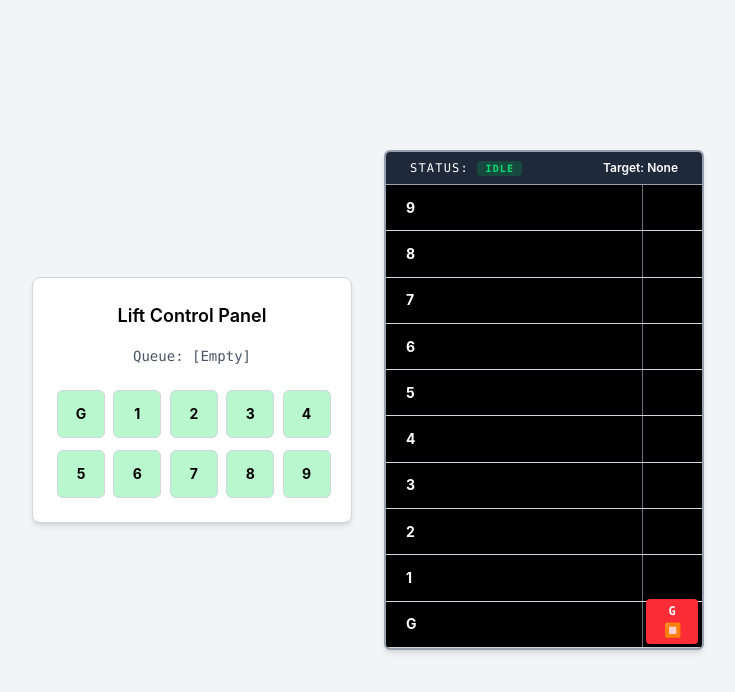
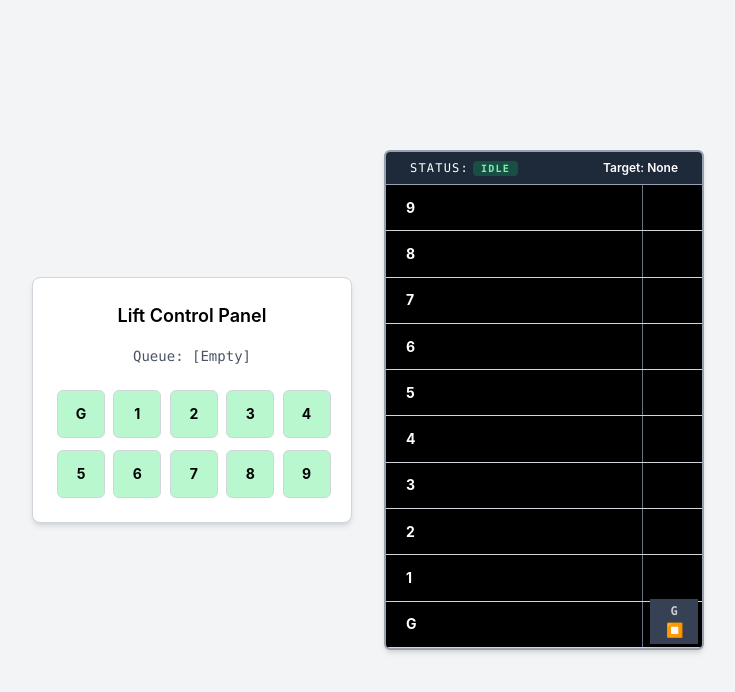
Before and after one commit to mqkhan125/react-elevator-system, a React (Vite) app: page / in a window 1280 px wide. Shown: the top 692 px of the page, without its empty margins (272-1007 px from the left). Built offline with nearby package versions, Linux system fonts and the light colour scheme.

Commit message:
feat: improve lift timing and door behavior
- added micro delay before stop to prevent UI glitch
- implemented controlled door open/close sequence

```diff
--- a/src/Componets/Lift.jsx
+++ b/src/Componets/Lift.jsx
@@ -4,6 +4,8 @@ const Lift = ({ queue, setQueue }) => {
   const [currentFloor, setCurrentFloor] = useState(0);
   const [liftStatus, setLiftStatus] = useState("IDLE");
   const [isMoving, setIsMoving] = useState(false);
+  const [direction, setDirection] = useState(null);
+  const [doorOpen, setDoorOpen] = useState(false);
 
   const intervalRef = useRef(null);
 
@@ -26,6 +28,8 @@ const Lift = ({ queue, setQueue }) => {
   const moveToFloor = (targetFloor) => {
     setIsMoving(true);
     setLiftStatus("MOVING");
+    setDirection(targetFloor > currentFloor ? "UP" : "DOWN");
+    setDoorOpen(false);
 
     if (intervalRef.current) clearInterval(intervalRef.current);
 
@@ -37,7 +41,10 @@ const Lift = ({ queue, setQueue }) => {
         if (next === targetFloor) {
           clearInterval(intervalRef.current);
           intervalRef.current = null;
-          stopAtFloor();
+
+          setTimeout(() => {
+            stopAtFloor();
+          }, 200);
         }
 
         return next;
@@ -48,6 +55,17 @@ const Lift = ({ queue, setQueue }) => {
   const stopAtFloor = () => {
     setLiftStatus("STOP");
 
+
+    setTimeout(() => {
+      setDoorOpen(true);
+    }, 300);
+
+
+    setTimeout(() => {
+      setDoorOpen(false);
+    }, 2500);
+
+
     setTimeout(() => {
       setQueue((prev) => prev.slice(1));
       setIsMoving(false);
@@ -55,34 +73,34 @@ const Lift = ({ queue, setQueue }) => {
     }, 3000);
   };
 
-
   const liftPosition = (9 - currentFloor) * FLOOR_HEIGHT;
 
   return (
     <div className="relative w-80 h-[500px] bg-gray-100 border-2 border-gray-400 rounded-md overflow-hidden flex flex-col shadow-md">
-
-      <div className="bg-gray-800 p-2 text-center border-b border-gray-400 flex justify-between items-center px-6 text-white">
+      {/* HEADER */}
+      <div className="bg-gray-800 p-2 border-b border-gray-400 flex justify-between items-center px-6 text-white">
         <span className="text-xs font-mono uppercase tracking-widest">
-          Status:{" "}
+          Status:
           <span
-            className={`font-bold px-2 py-0.5 rounded text-[10px] ${
+            className={`ml-1 font-bold px-2 py-0.5 rounded text-[10px] ${
               liftStatus === "MOVING"
-                ? "bg-yellow-500/20 text-yellow-400 animate-pulse"
+                ? "bg-yellow-400/20 text-yellow-300 animate-pulse"
                 : liftStatus === "STOP"
-                  ? "bg-red-500/20 text-red-400"
-                  : "bg-green-500/20 text-green-400"
+                  ? "bg-red-400/20 text-red-300"
+                  : "bg-green-400/20 text-green-300"
             }`}
           >
             {liftStatus}
           </span>
         </span>
+
         <span className="text-xs font-semibold">
           Target:{" "}
           {queue[0] !== undefined ? (queue[0] === 0 ? "G" : queue[0]) : "None"}
         </span>
       </div>
 
-
+      {/* FLOORS */}
       <div className="relative flex-col flex h-full justify-between">
         {floors.map((floor) => (
           <div
@@ -91,29 +109,43 @@ const Lift = ({ queue, setQueue }) => {
           >
             <span className="text-sm">{floor === 0 ? "G" : floor}</span>
 
-            <div className="w-10 h-full border-l border-gray-500 flex items-center justify-center">
-              {currentFloor === floor && (
-                <div className="w-full bg-blue-500/50 relative"></div>
-              )}
-            </div>
+            <div className="w-10 h-full border-l border-gray-500 flex items-center justify-center"></div>
           </div>
         ))}
 
-
+        {/* LIFT */}
         <div
-          className="absolute right-1 w-13 h-[45px] bg-red-500 rounded shadow-md flex items-center justify-center text-white font-bold text-lg select-none"
+          className="absolute right-1 w-12 h-[45px] bg-red-500 rounded shadow-md flex items-center justify-center text-white font-bold text-lg select-none"
           style={{
             top: `${liftPosition}px`,
-            transition: "top 2.0s linear",
+            transition: "top 1.7s cubic-bezier(0.4, 0, 0.2, 1)",
           }}
         >
-          <div className="flex flex-col items-center">
-            <span className="text-xs font-mono">
-              {currentFloor === 0 ? "G" : currentFloor}
-            </span>
-            <span className="text-[14px] opacity-80">
-              {liftStatus === "MOVING" ? "⬆️" : "⏹️"}
-            </span>
+          <div className="relative w-full h-full flex items-center justify-center overflow-hidden">
+            {/* DOORS */}
+            <div
+              className={`absolute left-0 top-0 h-full w-1/2 bg-gray-700 transition-all duration-500
+              ${doorOpen ? "-translate-x-full" : "translate-x-0"}`}
+            />
+            <div
+              className={`absolute right-0 top-0 h-full w-1/2 bg-gray-700 transition-all duration-500
+              ${doorOpen ? "translate-x-full" : "translate-x-0"}`}
+            />
+
+            {/* CONTENT */}
+            <div className="z-10 flex flex-col items-center">
+              <span className="text-xs font-mono animate-pulse">
+                {currentFloor === 0 ? "G" : currentFloor}
+              </span>
+
+              <span className="text-[14px]">
+                {liftStatus === "MOVING"
+                  ? direction === "UP"
+                    ? "⬆️"
+                    : "⬇️"
+                  : "⏹️"}
+              </span>
+            </div>
           </div>
         </div>
       </div>
```
